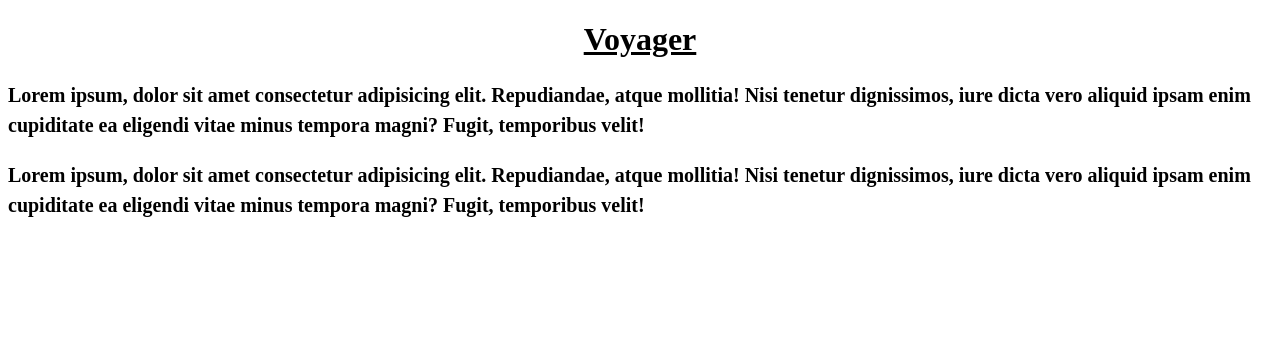
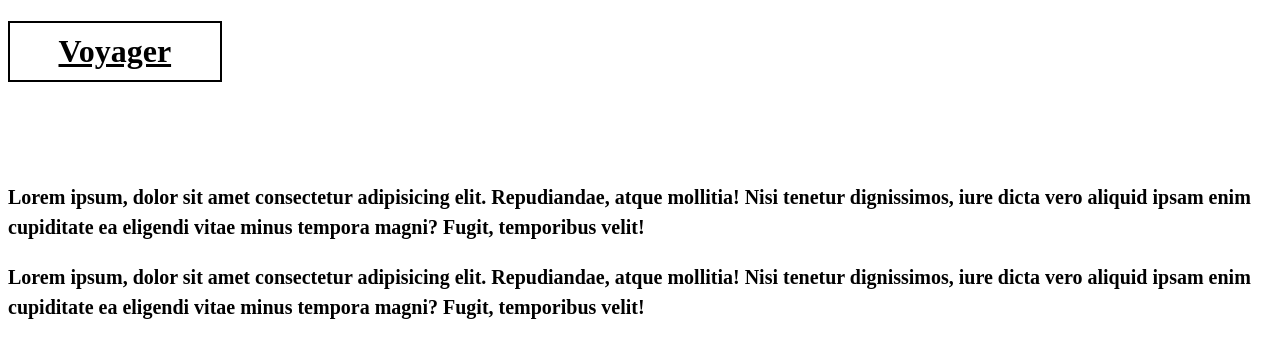
Before and after one commit to RegisBloemer/estudos-web, a plain HTML site: page html_and_css/fonts_and_texts/index.html in a window 1280 px wide. Drawn offline with Linux system fonts and the light colour scheme.

Commit message:
box-model

```diff
--- a/html_and_css/fonts_and_texts/styles.css
+++ b/html_and_css/fonts_and_texts/styles.css
@@ -8,4 +8,8 @@ p{
 h1{
   text-align: center;
   text-decoration: underline;
+  margin-bottom: 100px;
+  width: 15%;
+  border: 2px solid;
+  padding: 10px;
 }
```
